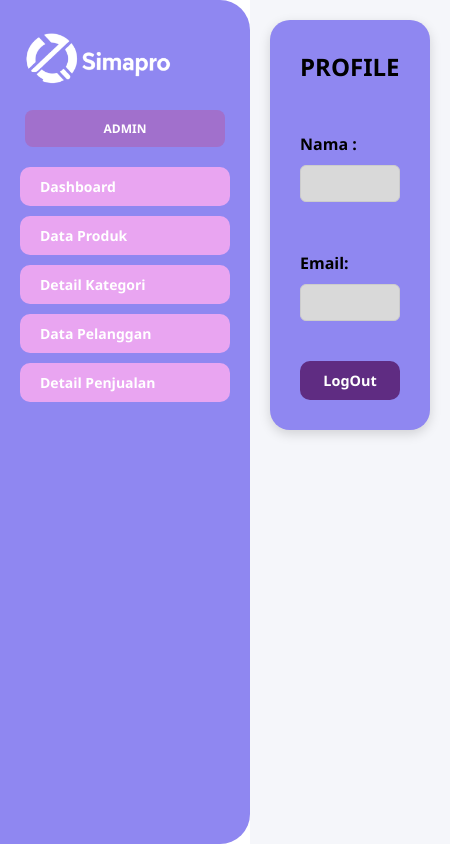
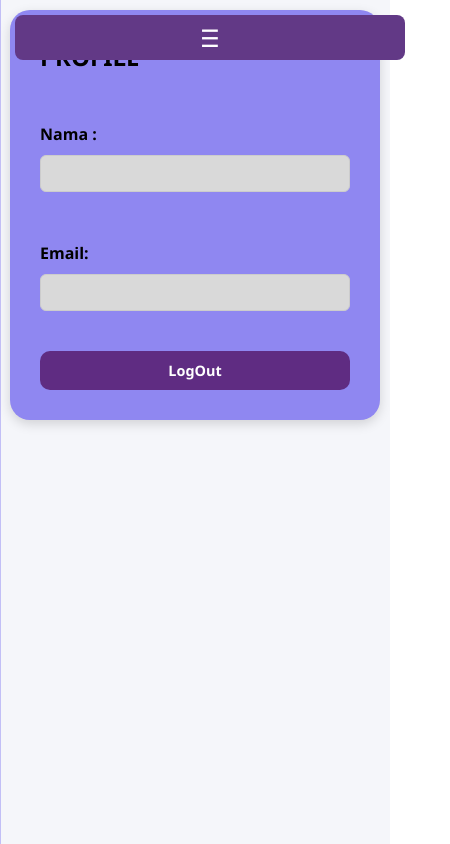
Before and after one commit to dyaldy/simapro-web, a React (Create React App) app: page /profile in a window 390 px wide. Shown: the whole page, 450 px wide, since content can reach past the window. Built offline with nearby package versions, Linux system fonts and the light colour scheme.

Commit message:
responsive

```diff
--- a/src/Components/Sidebar.css
+++ b/src/Components/Sidebar.css
@@ -1,43 +1,4 @@
-@media (max-width: 768px) {
-  .sidebar {
-    width: 100%;
-    border-radius: 0;
-  }
-
-  .sidebar-menu a {
-    font-size: 14px;
-    padding: 8px 10px;
-  }
-
-  .admin-box {
-    flex-direction: column;
-    align-items: center;
-    gap: 10px;
-  }
-
-  .main-content {
-    padding: 10px;
-  }
-}@media (max-width: 768px) {
-  .form-container {
-    padding: 10px;
-  }
-
-  form {
-    flex-direction: column;
-  }
-
-  .button-group {
-    flex-direction: column;
-    gap: 10px;
-  }
-
-  input,
-  textarea,
-  select {
-    font-size: 14px;
-  }
-}/* General styling */
+/* Reset & Base */
 * {
   margin: 0;
   padding: 0;
@@ -48,6 +9,22 @@
 .app-container {
   display: flex;
   min-height: 100vh;
+  position: relative;
+}
+
+/* Hamburger Button */
+.hamburger {
+  display: none;
+  position: fixed;
+  top: 15px;
+  left: 15px;
+  z-index: 1001;
+  background-color: #623986;
+  color: white;
+  font-size: 24px;
+  padding: 6px 12px;
+  border: none;
+  border-radius: 8px;
 }
 
 /* Sidebar */
@@ -56,180 +33,15 @@
   background-color: #8F87F1;
   color: white;
   padding: 20px 0;
-    height: auto; /* Ganti dari 100vh ke auto */
   display: flex;
   flex-direction: column;
   align-items: center;
   border-top-right-radius: 30px;
   border-bottom-right-radius: 30px;
+  transition: transform 0.3s ease;
+  z-index: 1002;
 }
 
-
-  /* Header */
-  .sidebar-header {
-    margin-bottom: 20px;
-  }
-
-  .sidebar-header h1 {
-    font-size: 1.8rem;
-    font-weight: bold;
-    color: #f1f1f1;
-  }
-
-  /* Admin Info */
-  .admin-box {
-      display: flex;
-      align-items: center;
-      justify-content: flex-start;
-      background-color: transparent;
-      border-radius: 20px;
-      padding: 8px 10px;
-      width: 80%;
-      margin-bottom: 20px;
-      background-color: #a170cc;
-  }
-
-@media (max-width: 768px) {
-  .container {
-    padding: 10px;
-  }
-
-  .header-section {
-    flex-direction: column;
-    gap: 10px;
-  }
-
-  .btn-add {
-    width: 100%;
-    text-align: center;
-  }
-
-  .kategori-table {
-    display: block;
-    overflow-x: auto;
-  }
-
-  .kategori-table th,
-  .kategori-table td {
-    padding: 8px;
-    font-size: 14px;
-  }
-
-  .pagination {
-    flex-wrap: wrap;
-    gap: 5px;
-  }
-}
-
-@media (max-width: 768px) {
-  .dashboard-container {
-    padding: 10px;
-  }
-
-  .top-section {
-    flex-direction: column;
-    gap: 10px;
-  }
-
-  .chart-section {
-    flex-direction: column;
-    gap: 10px;
-  }
-
-  .chart-card {
-    flex: 1 1 100%;
-  }
-}
-
-  @media (max-width: 768px) {
-    .login-container {
-      flex-direction: column;
-    }
-
-    .login-left,
-    .login-right {
-      flex: none;
-      width: 100%;
-      border-radius: 0;
-    }
-
-    .login-right {
-      padding: 20px;
-    }
-
-    h2 {
-      font-size: 36px;
-    }
-
-    p {
-      font-size: 14px;
-    }
-  }
-
-@media (max-width: 768px) {
-  .profile-container {
-    padding: 15px;
-    max-width: 100%;
-  }
-
-  .profile-title {
-    font-size: 20px;
-  }
-
-  .form-group input {
-    font-size: 12px;
-  }
-
-  .button-group {
-    flex-direction: column;
-    gap: 10px;
-  }
-}
-
-
-  .admin-box img {
-    width: 40px;
-    height: 40px;
-    border-radius: 50%;
-    object-fit: cover;
-    border: 2px solid white;
-    margin-right: 10px;
-  }
-
-  .admin-box .admin-info {
-    display: flex;
-    flex-direction: column;
-  }
-
-  .admin-box .admin-role {
-    font-size: 0.75rem;
-    font-weight: bold;
-    color: white;
-  }
-
-  .admin-box {
-    display: flex;
-    align-items: center;
-    padding: 10px;
-    text-decoration: none;
-    color: inherit;
-    border-radius: 8px;
-    transition: background-color 0.3s ease;
-  }
-
-  .admin-box:hover {
-    background-color: #623986;
-  }
-
-
-
-  .admin-box .admin-email {
-    font-size: 0.75rem;
-    font-weight: bold;
-    color: white;
-  }
-
-  /* Sidebar menu */
 .sidebar-menu {
   width: 100%;
   padding-left: 20px;
@@ -237,7 +49,6 @@
 
 .sidebar-menu ul {
   list-style: none;
-    padding: 0;
 }
 
 .sidebar-menu li {
@@ -247,7 +58,6 @@
 .sidebar-menu a {
   display: block;
   padding: 10px 20px;
-    margin-right: 20px;
   background-color: #E9A5F1;
   border-radius: 10px;
   color: white;
@@ -256,31 +66,126 @@
   transition: background-color 0.3s ease;
 }
 
-  .sidebar-menu a:hover {
-    background-color: #a170cc;
+.sidebar-menu a:hover,
+.sidebar-menu a.active {
+  background-color: #623986;
 }
 
-  .sidebar-menu a.active {
-    background-color: #623986;
+.admin-box {
+  background-color: #a170cc;
+  border-radius: 20px;
+  padding: 8px 10px;
+  width: 80%;
+  margin-bottom: 20px;
+}
+
+.admin-info {
+  display: flex;
+  flex-direction: column;
+}
+
+.admin-role,
+.admin-email {
+  font-size: 0.75rem;
+  font-weight: bold;
   color: white;
 }
 
-  /* Main content */
+.logo {
+  width: 100%;
+  display: flex;
+  justify-content: center;
+  margin-bottom: 10px;
+}
+
+.logo img {
+  width: 150px;
+  height: auto;
+  object-fit: contain;
+}
+
+/* Main Content */
 .main-content {
   flex: 1;
   padding: 20px;
   background-color: #f5f6fa;
+  overflow-x: auto;
+  width: 100%;
 }
 
-  .logo {
-    width: 300px;
-    display: flex;
-    margin-bottom: 10px;
-    margin-left: 100px;
+/* Table inside main-content */
+.main-content table {
+  width: 100%;
+  border-collapse: collapse;
+  margin-top: 20px;
 }
 
-  .logo img {
-    width: 150px; /* Ukuran diperkecil */
-    height: auto;
-    object-fit: contain;
+.main-content table th,
+.main-content table td {
+  padding: 10px;
+  border: 1px solid #ccc;
+  text-align: left;
 }
+
+/* Overlay */
+.sidebar-overlay {
+  position: fixed;
+  top: 0;
+  left: 0;
+  width: 100vw;
+  height: 100vh;
+  background-color: rgba(0, 0, 0, 0.4);
+  z-index: 1000;
+  display: none;
+}
+
+.sidebar.open + .sidebar-overlay {
+  display: block;
+}
+
+/* Responsive */
+@media (max-width: 768px) {
+  .hamburger {
+    display: block;
+  }
+
+  .sidebar {
+    position: fixed;
+    top: 0;
+    left: 0;
+    height: 100vh;
+    width: 75vw;
+    transform: translateX(-100%);
+    border-radius: 0;
+    padding: 20px 10px;
+  }
+
+  .sidebar.open {
+    transform: translateX(0);
+  }
+
+  .sidebar-menu {
+    padding-left: 0;
+  }
+
+  .sidebar-menu a {
+    font-size: 14px;
+    padding: 10px;
+    width: 100%;
+  }
+
+  .admin-box {
+    width: 100%;
+  }
+
+  .main-content {
+    padding: 10px;
+    margin-left: 0;
+  }
+
+  .main-content table {
+    display: block;
+    overflow-x: auto;
+    white-space: nowrap;
+  }
+}
--- a/src/Components/Sidebar.jsx
+++ b/src/Components/Sidebar.jsx
@@ -1,13 +1,12 @@
-import React, { useState, useEffect } from 'react';
+import React, { useState, useEffect, useRef } from 'react';
 import { Outlet, NavLink } from 'react-router-dom';
 import './Sidebar.css';
 import simaproLogo from '../Logo/simapro2.png';
 
 const Sidebar = () => {
-  const [user, setUser] = useState({
-    name: '',
-    email: '',
-  });
+  const [user, setUser] = useState({ name: '', email: '' });
+  const [isOpen, setIsOpen] = useState(false);
+  const sidebarRef = useRef();
 
   useEffect(() => {
     const userStr = localStorage.getItem('user');
@@ -18,15 +17,29 @@ const Sidebar = () => {
         email: userData.email || '',
       });
     }
-  }, []);
+
+    const handleClickOutside = (e) => {
+      if (isOpen && sidebarRef.current && !sidebarRef.current.contains(e.target)) {
+        setIsOpen(false);
+      }
+    };
+
+    document.addEventListener('mousedown', handleClickOutside);
+    return () => document.removeEventListener('mousedown', handleClickOutside);
+  }, [isOpen]);
 
   return (
     <div className="app-container">
-      <div className="sidebar">
+      <button className="hamburger" onClick={() => setIsOpen(!isOpen)}>
+        &#9776;
+      </button>
+
+      <div ref={sidebarRef} className={`sidebar ${isOpen ? 'open' : ''}`}>
         <div className="logo">
           <img src={simaproLogo} alt="Simapro Logo" />
         </div>
-        <NavLink to="/profile" className="admin-box">
+
+        <NavLink to="/profile" className="admin-box" onClick={() => setIsOpen(false)}>
           <div className="admin-info">
             <span className="admin-role">ADMIN</span>
             <span className="admin-email">{user.name}</span>
@@ -36,14 +49,18 @@ const Sidebar = () => {
 
         <div className="sidebar-menu">
           <ul>
-            <li><NavLink to="/dashboard">Dashboard</NavLink></li>
-            <li><NavLink to="/data-produk">Data Produk</NavLink></li>
-            <li><NavLink to="/detail-kategori">Detail Kategori</NavLink></li>
-            <li><NavLink to="/data-pelanggan">Data Pelanggan</NavLink></li>
-            <li><NavLink to="/detail-penjualan">Detail Penjualan</NavLink></li>
+            <li><NavLink to="/dashboard" onClick={() => setIsOpen(false)}>Dashboard</NavLink></li>
+            <li><NavLink to="/data-produk" onClick={() => setIsOpen(false)}>Data Produk</NavLink></li>
+            <li><NavLink to="/detail-kategori" onClick={() => setIsOpen(false)}>Detail Kategori</NavLink></li>
+            <li><NavLink to="/data-pelanggan" onClick={() => setIsOpen(false)}>Data Pelanggan</NavLink></li>
+            <li><NavLink to="/detail-penjualan" onClick={() => setIsOpen(false)}>Detail Penjualan</NavLink></li>
           </ul>
         </div>
       </div>
+
+      {/* Overlay */}
+      {isOpen && <div className="sidebar-overlay" onClick={() => setIsOpen(false)}></div>}
+
       <div className="main-content">
         <Outlet />
       </div>
--- a/src/Pages/DetailKategori.css
+++ b/src/Pages/DetailKategori.css
@@ -6,6 +6,8 @@
   display: flex;
   justify-content: space-between;
   align-items: center;
+  flex-wrap: wrap;
+  gap: 10px;
 }
 
 .btn-add {
@@ -37,7 +39,6 @@
   color: white;
   font-weight: bold;
 }
-
 
 .add-kategori-form {
   margin-top: 20px;
@@ -99,3 +100,43 @@
   color: white;
   text-transform: uppercase;
 }
+
+/* === RESPONSIVE UNTUK LAYAR HP === */
+@media (max-width: 768px) {
+  .header-section {
+    flex-direction: column;
+    align-items: flex-start;
+  }
+
+  .btn-add {
+    width: 100%;
+    text-align: center;
+  }
+
+  .pagination-button {
+    padding: 6px 10px;
+    font-size: 14px;
+  }
+
+  .btn-submit {
+    width: 100%;
+    text-align: center;
+  }
+
+  .kategori-table {
+    font-size: 14px;
+  }
+
+  .form-group input,
+  .form-group textarea {
+    font-size: 14px;
+  }
+
+  .kategori-table-wrapper {
+    overflow-x: auto;
+  }
+
+  .container {
+    padding: 10px;
+  }
+}
--- a/src/Pages/Login.css
+++ b/src/Pages/Login.css
@@ -13,6 +13,8 @@
   justify-content: center;
   border-top-right-radius: 40px;
   border-bottom-right-radius: 40px;
+  padding: 20px;
+  text-align: center;
 }
 
 .login-left img.logo {
@@ -36,30 +38,32 @@
   color: white;
   border-top-left-radius: 40px;
   border-bottom-left-radius: 40px;
+  text-align: center;
 }
 
 .login-right h2 {
   font-size: 60px;
   font-weight: bold;
   margin-bottom: 5px;
-    text-align: center; /* Ini yang membuat teks ke tengah */
 }
 
 .login-right p {
   margin-bottom: 50px;
-    text-align: center; /* Agar paragraf juga ke tengah */
   font-weight: bold;
 }
-
 
 form {
   display: flex;
   flex-direction: column;
+  width: 100%;
+  max-width: 350px;
+  margin: 0 auto;
 }
 
 label {
   font-weight: bold;
   margin-bottom: 5px;
+  text-align: left;
 }
 
 input {
@@ -95,19 +99,6 @@
   align-self: center;
 }
 
-  .login-left .logo {
-    display: flex;
-    justify-content: flex-start; /* Align to the left */
-    width: 100%; /* Ensure the container takes up full width */
-    padding-left: 90px;
-  }
-
-  .login-left .logo img {
-    width: 300px; /* Optional: Limit the maximum size */
-    height: auto; /* Maintain the aspect ratio */
-    transition: width 0.3s ease-in-out; /* Smooth resizing transition */
-  }
-
 button:hover {
   background-color: #581c87;
 }
@@ -118,3 +109,48 @@
   margin-top: 4px;
   margin-bottom: 8px;
 }
+
+/* Responsiveness for mobile */
+@media (max-width: 768px) {
+  .login-container {
+    flex-direction: column;
+    height: auto;
+  }
+
+  .login-left,
+  .login-right {
+    border-radius: 0;
+    padding: 30px 20px;
+    width: 100%;
+  }
+
+  .login-left h1 {
+    font-size: 28px;
+  }
+
+  .login-right h2 {
+    font-size: 36px;
+  }
+
+  .login-right p {
+    font-size: 14px;
+    margin-bottom: 30px;
+  }
+
+  .login-left .logo {
+    justify-content: center;
+    padding-left: 0;
+  }
+
+  .login-left .logo img {
+    width: 200px;
+  }
+
+  form {
+    max-width: 100%;
+  }
+
+  button {
+    width: 100%;
+  }
+}
--- a/src/Tambah/TambahProduk.css
+++ b/src/Tambah/TambahProduk.css
@@ -23,7 +23,8 @@
 }
 
 input,
-  textarea,select {
+textarea,
+select {
   padding: 10px;
   border: none;
   border-radius: 8px;
@@ -41,6 +42,7 @@
   justify-content: flex-end;
   margin-top: 20px;
   gap: 10px;
+  flex-wrap: wrap;
 }
 
 .btn {
@@ -60,6 +62,7 @@
   background-color: #f1a9f2;
   color: white;
 }
+
 .form-row {
   display: flex;
   justify-content: space-between;
@@ -78,3 +81,37 @@
   gap: 1rem;
   margin-top: 0.5rem;
 }
+
+/* ========== RESPONSIVE FOR MOBILE ========== */
+@media (max-width: 768px) {
+  .form-container {
+    padding: 15px;
+  }
+
+  h1 {
+    font-size: 20px;
+    text-align: center;
+  }
+
+  .form-row {
+    flex-direction: column;
+    gap: 1rem;
+  }
+
+  .button-group {
+    flex-direction: column;
+    align-items: stretch;
+    gap: 10px;
+  }
+
+  .btn {
+    width: 100%;
+    text-align: center;
+  }
+
+  input,
+  textarea,
+  select {
+    font-size: 14px;
+  }
+}
```
Also changed, not shown: src/Pages/Dashboard.css (+31 -1 lines), src/Pages/DataProduk.css (+62 -25 lines). Lines whose indentation alone changed are shown as unchanged.
